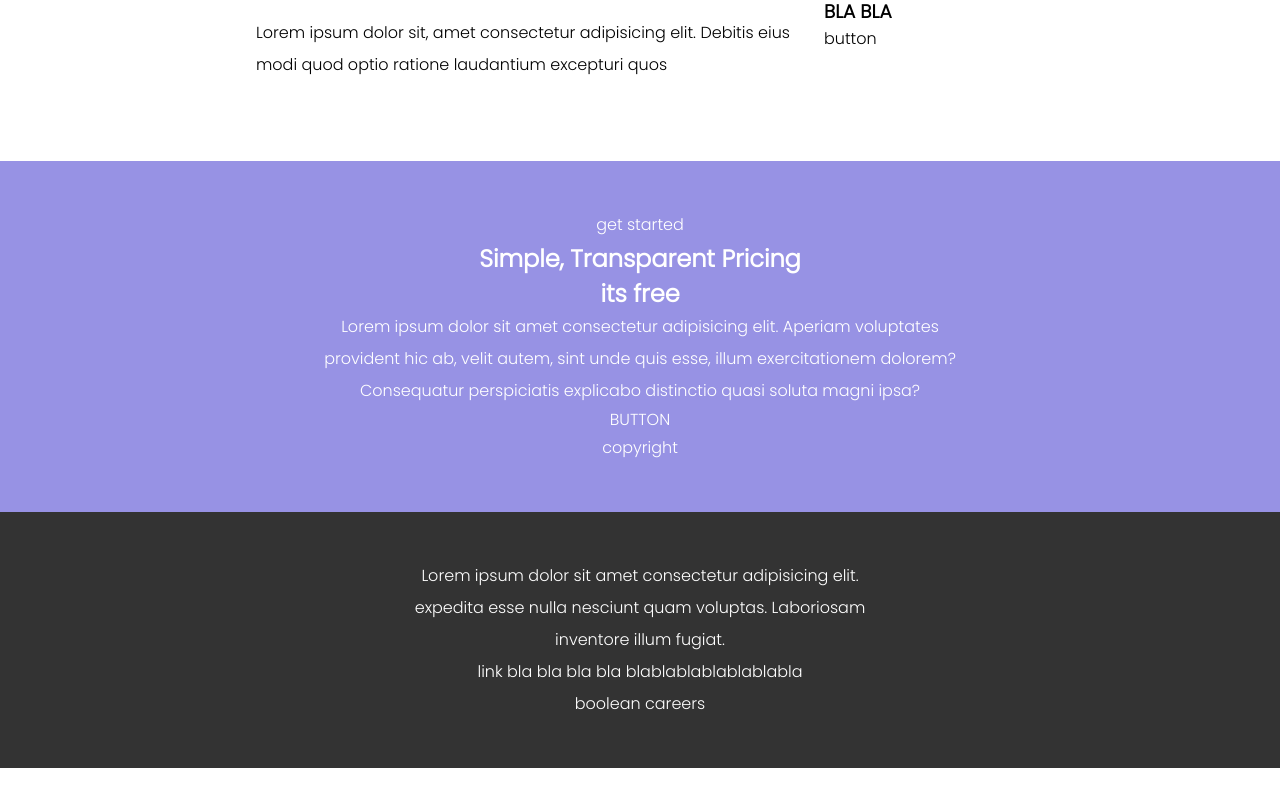
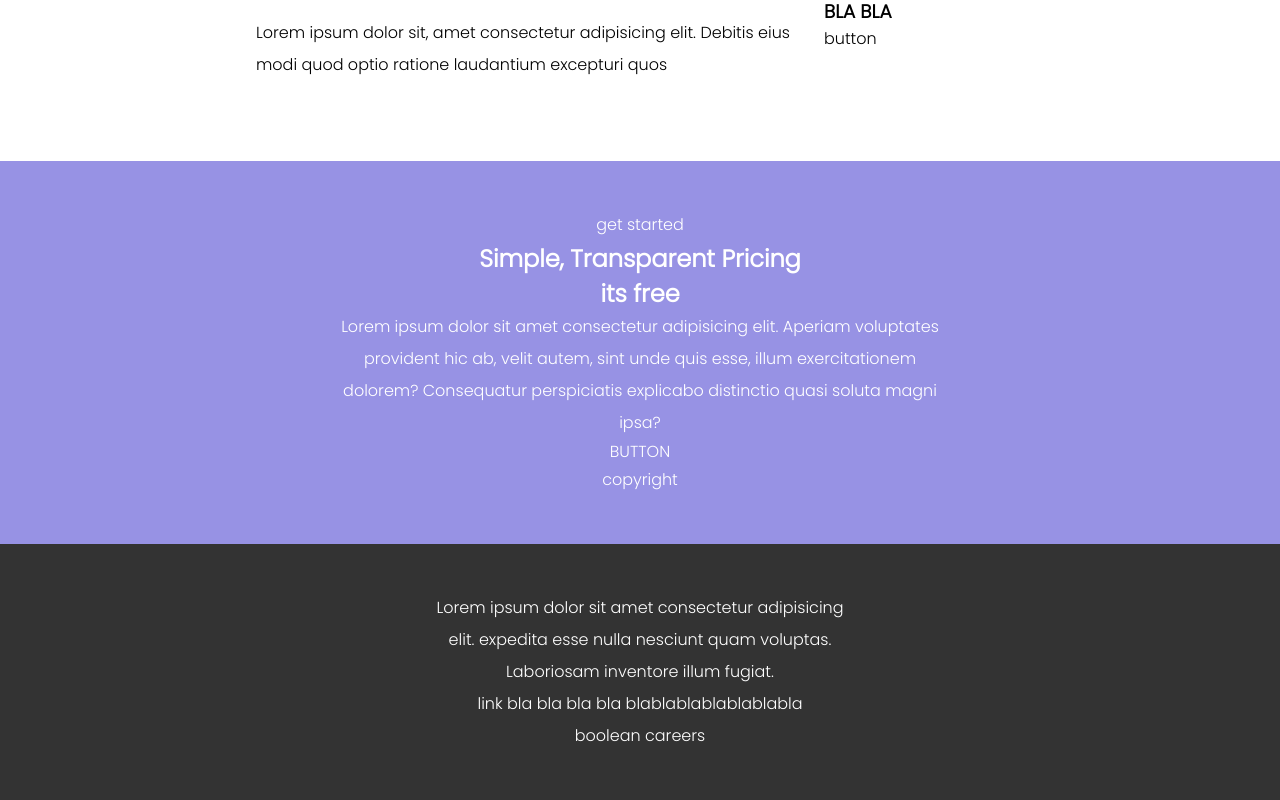
Before and after one commit to Leograzioli/htmlcss-responsive-layout, a plain HTML site: page index.html in a window 1280 px wide. Shown: the part 4587-5387 px from the top of the page. Before the commit the page ends 5355 px from the top, so only its background shows below. Drawn offline with Linux system fonts and the light colour scheme.

Commit message:
aggiustato misure varie

```diff
--- a/css/style.css
+++ b/css/style.css
@@ -217,12 +217,18 @@ footer {
         width: 60%;
     }
 
-    /**** FOOTER  ****/
-    footer .container{
-        width: 50%;
+    .txt-wrapper {
+        width: 90%;
+        margin: 0 auto;
     }
 
-
+    /**** FOOTER  ****/
+    footer .container {
+        width: 60%;
+    }
+    footer .txt-wrapper {
+        width: 60%;
+    }
 }
 
 /* desktop */
@@ -289,11 +295,19 @@ footer {
 
      /* get started section  */
      #get-started .container {
-        width: 50%;
+        width: 60%;
+    }
+
+    #get-started .txt-wrapper {
+        width: 80%;
     }
 
      /**** FOOTER  ****/
      footer .container{
-        width: 40%;
+        width: 60%;
+    }
+
+    footer .txt-wrapper {
+        width: 60%;
     }
 }
--- a/index.html
+++ b/index.html
@@ -215,9 +215,11 @@
                     <p>get started</p>
                     <h2>Simple, Transparent Pricing</h2>
                     <h2>its free</h2>
+                    <div class="txt-wrapper">
                         <p>Lorem ipsum dolor sit amet consectetur adipisicing elit. Aperiam voluptates provident hic ab, velit autem, sint unde quis esse, illum exercitationem dolorem? Consequatur perspiciatis explicabo distinctio quasi soluta magni ipsa?</p>
                         BUTTON
                         <p>copyright</p>
+                    </div>
                 </div>
             </div>
         </section>
@@ -226,9 +228,11 @@
     <!-- footer start  -->
     <footer>
         <div class="container">
+            <div class="txt-wrapper">
                 <p>Lorem ipsum dolor sit amet consectetur adipisicing elit. expedita esse nulla nesciunt quam voluptas. Laboriosam inventore illum fugiat.</p>
                 <p>link bla bla bla bla blablablablablablabla</p>
                 <p>boolean careers</p>
+            </div>
         </div>
     </footer>
 
```
Lines whose indentation alone changed are shown as unchanged.
